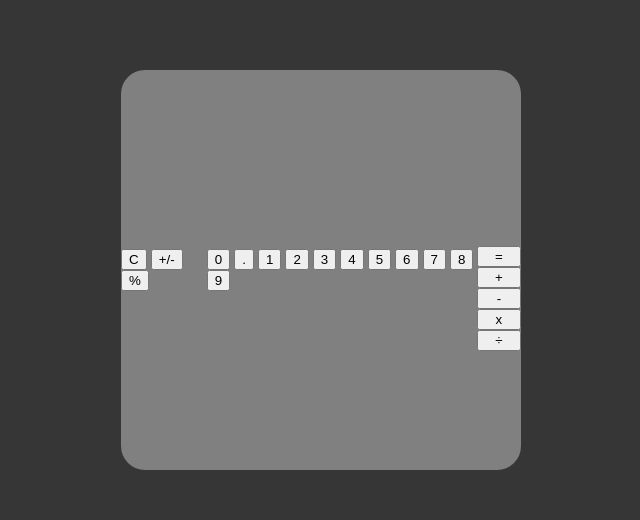
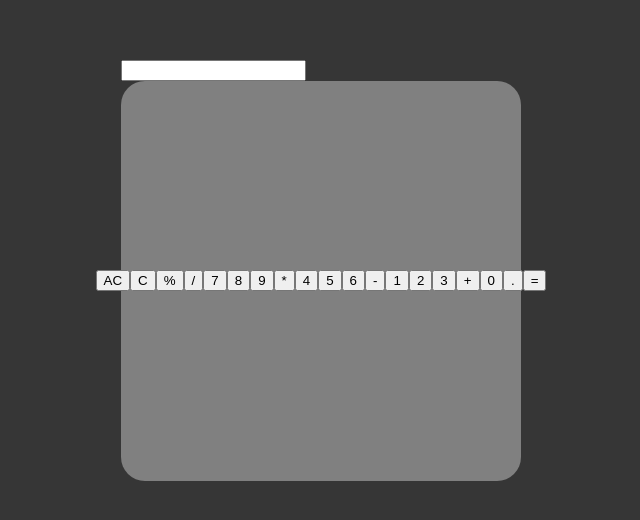
Before and after one commit to Scapnix/Calculator, a plain HTML site: page index.html in a window 1280 px wide. Shown: the part 130-650 px from the top of the page, without its empty margins (79-719 px from the left). Drawn offline with Linux system fonts and the light colour scheme.

Commit message:
Added everything

```diff
--- a/index.html
+++ b/index.html
@@ -1,41 +1,64 @@
 <!DOCTYPE html>
 <html lang="en">
-<head>
-    <meta charset="UTF-8">
-    <meta name="viewport" content="width=device-width, initial-scale=1.0">
+  <head>
+    <meta charset="UTF-8" />
+    <meta name="viewport" content="width=device-width, initial-scale=1.0" />
     <title>Calculator</title>
-    <link rel="stylesheet" href="style.css">
-    <script src="script.js"></script>
-</head>
-<body>
+    <link rel="stylesheet" href="style.css" />
+    <script src="script.js" defer></script>
+  </head>
+  <body>
     <div class="main">
+      <div class="calc-stuff">
+        <div id="display">
+          <input class="scrn" id="screen" type="text" value="" readonly />
+        </div>
         <div class="btns">
-            <div class="other">
-                <button class="clear">C</button>
-                <button class="change-symbol">+/-</button>
-                <button class="percent">%</button>
-            </div>
-            <div class="numbers">
-                <button class="0">0</button>
-                <button class="comma">.</button>
-                <button class="1">1</button>
-                <button class="2">2</button>
-                <button class="3">3</button>
-                <button class="4">4</button>
-                <button class="5">5</button>
-                <button class="6">6</button>
-                <button class="7">7</button>
-                <button class="8">8</button>
-                <button class="9">9</button>
-            </div>
-            <div class="operators">
-                <button class="equal">=</button>
-                <button class="add">+</button>
-                <button class="subtract">-</button>
-                <button class="multiply">x</button>
-                <button class="divide">÷</button>
-            </div>
+          <button class="btn-clear" onclick="clearDisplay()">AC</button>
+          <button class="back" onclick="removeCharacter()">C</button>
+          <button class="btn-percent" onclick="appendToDisplay('%')">%</button>
+          <button id="divide" class="btn-divide" onclick="appendToDisplay('/')">
+            /
+          </button>
+          <button id="btn7" class="btn-7" onclick="appendToDisplay('7')">
+            7
+          </button>
+          <button id="btn8" class="btn-8" onclick="appendToDisplay('8')">
+            8
+          </button>
+          <button id="btn9" class="btn-9" onclick="appendToDisplay('9')">
+            9
+          </button>
+          <button class="btn-multiply" onclick="appendToDisplay('*')">*</button>
+          <button id="btn4" class="btn-4" onclick="appendToDisplay('4')">
+            4
+          </button>
+          <button id="btn5" class="btn-5" onclick="appendToDisplay('5')">
+            5
+          </button>
+          <button id="btn6" class="btn-6" onclick="appendToDisplay('6')">
+            6
+          </button>
+          <button class="btn-subtract" onclick="appendToDisplay('-')">-</button>
+          <button id="btn1" class="btn-1" onclick="appendToDisplay('1')">
+            1
+          </button>
+          <button id="btn2" class="btn-2" onclick="appendToDisplay('2')">
+            2
+          </button>
+          <button id="btn3" class="btn-3" onclick="appendToDisplay('3')">
+            3
+          </button>
+          <button id="add" class="btn-add" onclick="appendToDisplay('+')">
+            +
+          </button>
+          <button id="btn0" class="btn-0" onclick="appendToDisplay('0')">
+            0
+          </button>
+          <button class="btn-comma" onclick="decimal()">.</button>
+          <button id="equal" class="btn-equal" onclick="calculate()">=</button>
         </div>
+      </div>
     </div>
-</body>
+  </body>
 </html>
```
